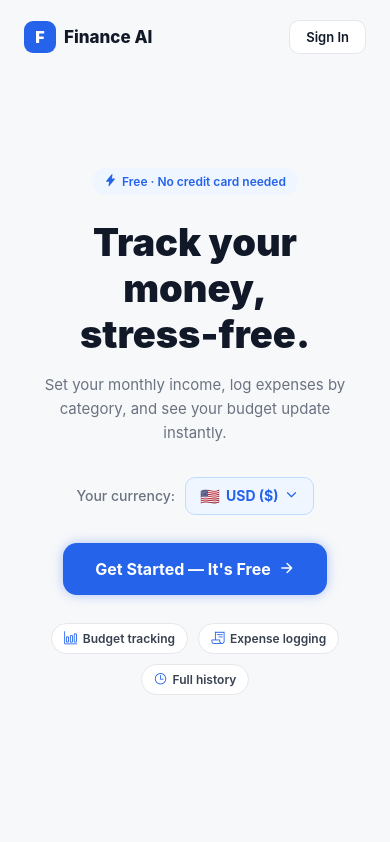
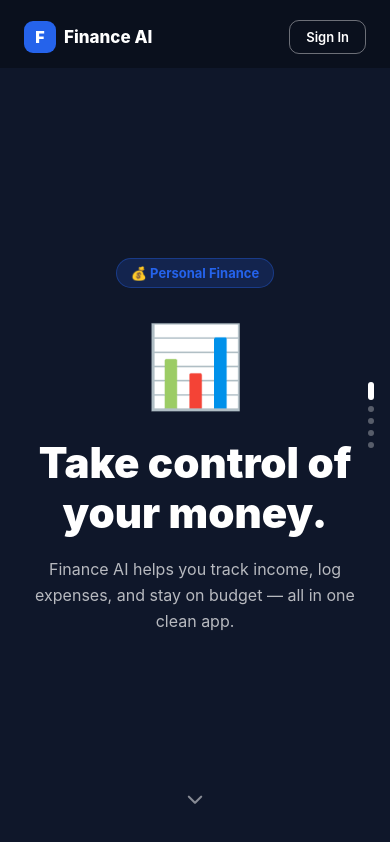
Before and after one commit to jerrylin1001205-prog/finance--ai, a React Native app: screen / in a window 390 px wide. Built offline with nearby package versions, Linux system fonts and the light colour scheme.

Commit message:
Redesign landing as full-page slides with app intro

```diff
--- a/screens/LandingScreen.tsx
+++ b/screens/LandingScreen.tsx
@@ -1,17 +1,55 @@
-import React, { useState } from 'react';
+import React, { useState, useRef } from 'react';
 import {
   View, Text, TouchableOpacity, StyleSheet,
-  useWindowDimensions, Modal, FlatList, SafeAreaView,
+  ScrollView, useWindowDimensions, Modal, FlatList, Animated,
 } from 'react-native';
 import { Ionicons } from '@expo/vector-icons';
 import { CURRENCIES, Currency, saveCurrency, getCurrency } from '../utils/currency';
 
 const PRIMARY = '#2563EB';
-
-const PILLS = [
-  { icon: 'bar-chart-outline' as const, label: 'Budget tracking' },
-  { icon: 'receipt-outline' as const,   label: 'Expense logging' },
-  { icon: 'time-outline' as const,      label: 'Full history' },
+const SLIDES = [
+  {
+    bg: '#0F172A',
+    accent: '#2563EB',
+    tag: '💰 Personal Finance',
+    headline: 'Take control of\nyour money.',
+    sub: 'Finance AI helps you track income, log expenses, and stay on budget — all in one clean app.',
+    visual: '📊',
+  },
+  {
+    bg: '#1E3A5F',
+    accent: '#38BDF8',
+    tag: '📥 Log Expenses',
+    headline: 'Every purchase,\ncaptured instantly.',
+    sub: 'Add expenses by category — food, transport, rent, shopping, health — in just a few taps.',
+    visual: '🧾',
+  },
+  {
+    bg: '#14532D',
+    accent: '#4ADE80',
+    tag: '📈 Budget Tracking',
+    headline: 'See how much\nyou have left.',
+    sub: 'Set your monthly income and watch your remaining budget update in real time as you spend.',
+    visual: '💹',
+  },
+  {
+    bg: '#3B1F6A',
+    accent: '#A78BFA',
+    tag: '🌍 Your Currency',
+    headline: 'Your money,\nyour currency.',
+    sub: 'Choose from 12 currencies worldwide. Finance AI adapts to wherever you are.',
+    visual: '🌐',
+    isCurrency: true,
+  },
+  {
+    bg: '#1E3A5F',
+    accent: '#F59E0B',
+    tag: '🚀 Get Started',
+    headline: 'Ready to take\ncontrol?',
+    sub: 'It\'s free. No credit card needed. Sign up in seconds and start tracking today.',
+    visual: '🎯',
+    isCTA: true,
+  },
 ];
 
 interface Props {
@@ -20,9 +58,20 @@ interface Props {
 }
 
 export default function LandingScreen({ onGetStarted, onSignIn }: Props) {
-  const { height } = useWindowDimensions();
+  const { width, height } = useWindowDimensions();
+  const [currentSlide, setCurrentSlide] = useState(0);
   const [selected, setSelected] = useState<Currency>(getCurrency());
   const [showPicker, setShowPicker] = useState(false);
+  const scrollRef = useRef<ScrollView>(null);
+
+  const goTo = (index: number) => {
+    scrollRef.current?.scrollTo({ y: index * height, animated: true });
+  };
+
+  const handleScroll = (e: any) => {
+    const idx = Math.round(e.nativeEvent.contentOffset.y / height);
+    setCurrentSlide(idx);
+  };
 
   const handleSelectCurrency = async (c: Currency) => {
     await saveCurrency(c);
@@ -31,9 +80,9 @@ export default function LandingScreen({ onGetStarted, onSignIn }: Props) {
   };
 
   return (
-    <View style={[styles.root, { minHeight: height }]}>
+    <View style={{ flex: 1 }}>
 
-      {/* Top nav */}
+      {/* Fixed nav */}
       <View style={styles.nav}>
         <View style={styles.navBrand}>
           <View style={styles.navLogo}><Text style={styles.navLogoText}>F</Text></View>
@@ -44,49 +93,79 @@ export default function LandingScreen({ onGetStarted, onSignIn }: Props) {
         </TouchableOpacity>
       </View>
 
-      {/* Hero */}
-      <View style={styles.hero}>
-        <View style={styles.badge}>
-          <Ionicons name="flash" size={13} color={PRIMARY} />
-          <Text style={styles.badgeText}>Free · No credit card needed</Text>
-        </View>
+      {/* Slides */}
+      <ScrollView
+        ref={scrollRef}
+        pagingEnabled
+        showsVerticalScrollIndicator={false}
+        onMomentumScrollEnd={handleScroll}
+        style={{ flex: 1 }}
+      >
+        {SLIDES.map((slide, i) => (
+          <View key={i} style={[styles.slide, { height, backgroundColor: slide.bg }]}>
 
-        <Text style={styles.headline}>Track your money,{'\n'}stress-free.</Text>
-        <Text style={styles.sub}>
-          Set your monthly income, log expenses by category,
-          and see your budget update instantly.
-        </Text>
+            {/* Tag */}
+            <View style={[styles.tag, { backgroundColor: slide.accent + '30', borderColor: slide.accent + '60' }]}>
+              <Text style={[styles.tagText, { color: slide.accent }]}>{slide.tag}</Text>
+            </View>
 
-        {/* Currency picker */}
-        <View style={styles.currencyRow}>
-          <Text style={styles.currencyLabel}>Your currency:</Text>
-          <TouchableOpacity style={styles.currencyBtn} onPress={() => setShowPicker(true)}>
-            <Text style={styles.currencyFlag}>{selected.flag}</Text>
-            <Text style={styles.currencyCode}>{selected.code} ({selected.symbol})</Text>
-            <Ionicons name="chevron-down" size={14} color={PRIMARY} />
+            {/* Big emoji visual */}
+            <Text style={styles.visual}>{slide.visual}</Text>
+
+            {/* Headline */}
+            <Text style={styles.headline}>{slide.headline}</Text>
+            <Text style={styles.sub}>{slide.sub}</Text>
+
+            {/* Currency picker slide */}
+            {slide.isCurrency && (
+              <TouchableOpacity
+                style={[styles.currencyBtn, { borderColor: slide.accent }]}
+                onPress={() => setShowPicker(true)}
+              >
+                <Text style={styles.currencyFlag}>{selected.flag}</Text>
+                <Text style={[styles.currencyCode, { color: slide.accent }]}>
+                  {selected.code} — {selected.label}
+                </Text>
+                <Ionicons name="chevron-down" size={16} color={slide.accent} />
+              </TouchableOpacity>
+            )}
+
+            {/* CTA slide */}
+            {slide.isCTA && (
+              <View style={styles.ctaGroup}>
+                <TouchableOpacity style={styles.btnPrimary} onPress={onGetStarted}>
+                  <Text style={styles.btnPrimaryText}>Create Free Account</Text>
+                  <Ionicons name="arrow-forward" size={18} color="#fff" />
+                </TouchableOpacity>
+                <TouchableOpacity style={styles.btnGhost} onPress={onSignIn}>
+                  <Text style={styles.btnGhostText}>Already have an account? Sign In</Text>
+                </TouchableOpacity>
+              </View>
+            )}
+
+            {/* Scroll hint */}
+            {i < SLIDES.length - 1 && (
+              <TouchableOpacity style={styles.scrollHint} onPress={() => goTo(i + 1)}>
+                <Ionicons name="chevron-down" size={22} color="rgba(255,255,255,0.5)" />
+              </TouchableOpacity>
+            )}
+          </View>
+        ))}
+      </ScrollView>
+
+      {/* Dot indicators */}
+      <View style={styles.dots}>
+        {SLIDES.map((_, i) => (
+          <TouchableOpacity key={i} onPress={() => goTo(i)}>
+            <View style={[
+              styles.dot,
+              i === currentSlide ? styles.dotActive : styles.dotInactive,
+            ]} />
           </TouchableOpacity>
-        </View>
-
-        {/* CTAs */}
-        <View style={styles.ctaRow}>
-          <TouchableOpacity style={styles.btnPrimary} onPress={onGetStarted}>
-            <Text style={styles.btnPrimaryText}>Get Started — It's Free</Text>
-            <Ionicons name="arrow-forward" size={16} color="#fff" />
-          </TouchableOpacity>
-        </View>
-
-        {/* Feature pills */}
-        <View style={styles.pills}>
-          {PILLS.map(p => (
-            <View key={p.label} style={styles.pill}>
-              <Ionicons name={p.icon} size={14} color={PRIMARY} />
-              <Text style={styles.pillText}>{p.label}</Text>
-            </View>
-          ))}
-        </View>
+        ))}
       </View>
 
-      {/* Currency picker modal */}
+      {/* Currency modal */}
       <Modal visible={showPicker} animationType="slide" transparent>
         <View style={styles.modalOverlay}>
           <View style={styles.modalSheet}>
@@ -123,12 +202,12 @@ export default function LandingScreen({ onGetStarted, onSignIn }: Props) {
 }
 
 const styles = StyleSheet.create({
-  root: { flex: 1, backgroundColor: '#F7F8FA', width: '100%' as any },
-
   // Nav
   nav: {
+    position: 'absolute', top: 0, left: 0, right: 0, zIndex: 100,
     flexDirection: 'row', alignItems: 'center', justifyContent: 'space-between',
-    paddingHorizontal: 24, paddingTop: 20, paddingBottom: 12,
+    paddingHorizontal: 24, paddingTop: 20, paddingBottom: 14,
+    backgroundColor: 'rgba(0,0,0,0.3)',
   },
   navBrand: { flexDirection: 'row', alignItems: 'center', gap: 8 },
   navLogo: {
@@ -136,69 +215,74 @@ const styles = StyleSheet.create({
     alignItems: 'center', justifyContent: 'center',
   },
   navLogoText: { color: '#fff', fontSize: 16, fontWeight: '900' },
-  navName: { fontSize: 17, fontWeight: '800', color: '#111827' },
+  navName: { fontSize: 17, fontWeight: '800', color: '#fff' },
   navSignIn: {
     paddingHorizontal: 16, paddingVertical: 8,
-    borderRadius: 10, borderWidth: 1.5, borderColor: '#E5E7EB',
-    backgroundColor: '#fff',
+    borderRadius: 10, borderWidth: 1.5, borderColor: 'rgba(255,255,255,0.4)',
   },
-  navSignInText: { fontSize: 13, fontWeight: '600', color: '#111827' },
+  navSignInText: { fontSize: 13, fontWeight: '600', color: '#fff' },
 
-  // Hero
-  hero: {
-    flex: 1, alignItems: 'center', justifyContent: 'center',
-    paddingHorizontal: 28, paddingBottom: 48,
+  // Slide
+  slide: {
+    alignItems: 'center', justifyContent: 'center',
+    paddingHorizontal: 32, paddingTop: 80,
   },
-  badge: {
-    flexDirection: 'row', alignItems: 'center', gap: 5,
-    backgroundColor: '#EFF6FF', paddingHorizontal: 12, paddingVertical: 6,
-    borderRadius: 20, marginBottom: 24,
+  tag: {
+    borderWidth: 1, borderRadius: 20,
+    paddingHorizontal: 14, paddingVertical: 6, marginBottom: 28,
   },
-  badgeText: { fontSize: 12, fontWeight: '600', color: PRIMARY },
+  tagText: { fontSize: 13, fontWeight: '700' },
+  visual: { fontSize: 80, marginBottom: 24 },
   headline: {
-    fontSize: 38, fontWeight: '900', color: '#111827',
-    textAlign: 'center', lineHeight: 46, marginBottom: 16,
+    fontSize: 42, fontWeight: '900', color: '#fff',
+    textAlign: 'center', lineHeight: 50, marginBottom: 18,
   },
   sub: {
-    fontSize: 15, color: '#6B7280', textAlign: 'center',
-    lineHeight: 24, maxWidth: 340, marginBottom: 32,
+    fontSize: 16, color: 'rgba(255,255,255,0.7)',
+    textAlign: 'center', lineHeight: 26, maxWidth: 360, marginBottom: 32,
   },
 
   // Currency
-  currencyRow: {
-    flexDirection: 'row', alignItems: 'center', gap: 10, marginBottom: 28,
+  currencyBtn: {
+    flexDirection: 'row', alignItems: 'center', gap: 10,
+    borderWidth: 1.5, borderRadius: 14,
+    paddingHorizontal: 20, paddingVertical: 14,
+    backgroundColor: 'rgba(255,255,255,0.08)',
   },
-  currencyLabel: { fontSize: 14, color: '#6B7280', fontWeight: '500' },
-  currencyBtn: {
-    flexDirection: 'row', alignItems: 'center', gap: 6,
-    backgroundColor: '#EFF6FF', paddingHorizontal: 14, paddingVertical: 8,
-    borderRadius: 10, borderWidth: 1, borderColor: '#BFDBFE',
-  },
-  currencyFlag: { fontSize: 16 },
-  currencyCode: { fontSize: 14, fontWeight: '700', color: PRIMARY },
+  currencyFlag: { fontSize: 22 },
+  currencyCode: { fontSize: 15, fontWeight: '700', flex: 1 },
 
   // CTA
-  ctaRow: { marginBottom: 28 },
+  ctaGroup: { alignItems: 'center', gap: 16 },
   btnPrimary: {
-    flexDirection: 'row', alignItems: 'center', gap: 8,
-    backgroundColor: PRIMARY, paddingHorizontal: 32, paddingVertical: 16,
-    borderRadius: 14,
-    shadowColor: PRIMARY, shadowOpacity: 0.35, shadowRadius: 12, elevation: 6,
+    flexDirection: 'row', alignItems: 'center', gap: 10,
+    backgroundColor: PRIMARY, paddingHorizontal: 36, paddingVertical: 18,
+    borderRadius: 16,
+    shadowColor: PRIMARY, shadowOpacity: 0.5, shadowRadius: 20, elevation: 8,
   },
-  btnPrimaryText: { color: '#fff', fontSize: 16, fontWeight: '700' },
+  btnPrimaryText: { color: '#fff', fontSize: 17, fontWeight: '800' },
+  btnGhost: { paddingVertical: 10 },
+  btnGhostText: { color: 'rgba(255,255,255,0.6)', fontSize: 14, fontWeight: '500' },
 
-  // Pills
-  pills: { flexDirection: 'row', flexWrap: 'wrap', gap: 10, justifyContent: 'center' },
-  pill: {
-    flexDirection: 'row', alignItems: 'center', gap: 5,
-    backgroundColor: '#fff', paddingHorizontal: 12, paddingVertical: 7,
-    borderRadius: 20, borderWidth: 1, borderColor: '#E5E7EB',
+  // Scroll hint
+  scrollHint: {
+    position: 'absolute', bottom: 32,
+    alignSelf: 'center',
   },
-  pillText: { fontSize: 12, fontWeight: '600', color: '#374151' },
+
+  // Dots
+  dots: {
+    position: 'absolute', right: 16,
+    top: '50%' as any, gap: 6,
+    transform: [{ translateY: -40 }],
+  },
+  dot: { width: 6, height: 6, borderRadius: 3 },
+  dotActive: { backgroundColor: '#fff', height: 18, borderRadius: 3 },
+  dotInactive: { backgroundColor: 'rgba(255,255,255,0.3)' },
 
   // Modal
   modalOverlay: {
-    flex: 1, backgroundColor: 'rgba(0,0,0,0.4)', justifyContent: 'flex-end',
+    flex: 1, backgroundColor: 'rgba(0,0,0,0.5)', justifyContent: 'flex-end',
   },
   modalSheet: {
     backgroundColor: '#fff', borderTopLeftRadius: 20, borderTopRightRadius: 20,
```
